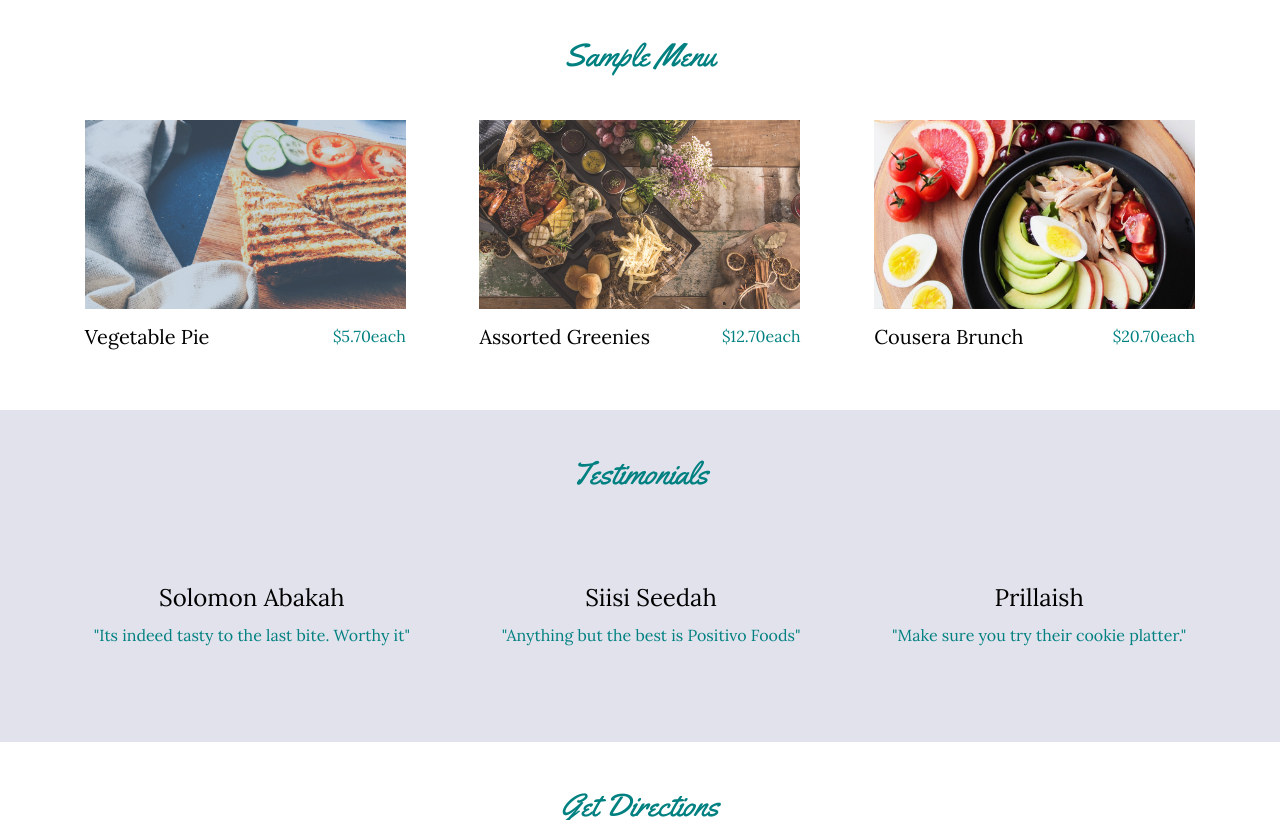
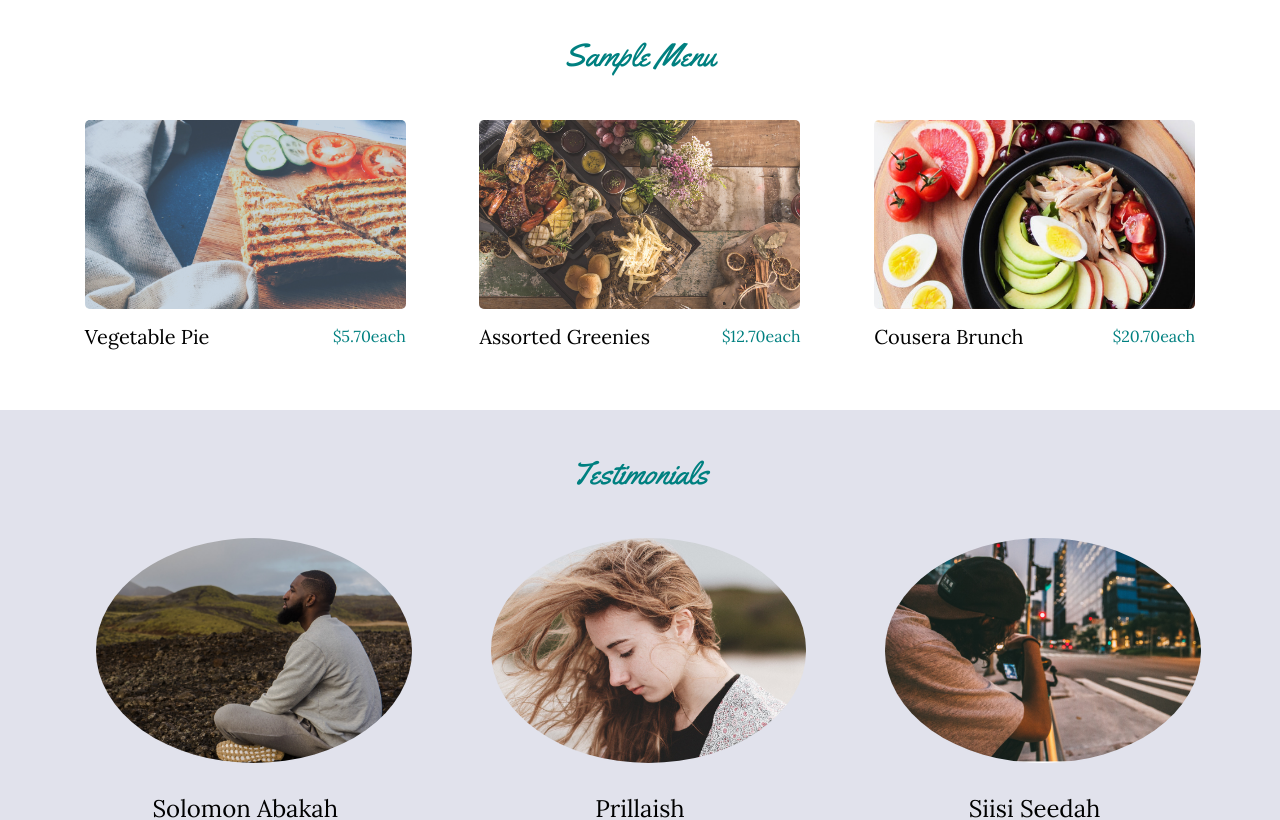
Before and after one commit to Prinesty/PositivoFoods, a plain HTML site: page index.html in a window 1280 px wide. Shown: the part 1980-2800 px from the top of the page. Drawn offline with Linux system fonts and the light colour scheme.

Commit message:
Refreshed

```diff
--- a/index.html
+++ b/index.html
@@ -15,7 +15,7 @@
     </header>
     <!-- Banner of Positivo -->
     <div class="banner">
-      <img src="./resources/images/positivo-logos.png" alt="">
+      <a href="#"><img src="./resources/images/positivo-logos.png" alt=""></a>
     </div>
     <!-- Headline -->
     <div class="headline flex-row">
@@ -87,23 +87,23 @@
       <h2>Testimonials</h2>
       <div class="test-row flex-row">
         <div class="itest">
-          <img src="./resources/images/.png" alt="">
+          <img src="./resources/images/P4.png" alt="">
           <div class="itest-t">
             <h3>Solomon Abakah</h3>
             <p>"Its indeed tasty to the last bite. Worthy it"</p>
           </div>
         </div>
         <div class="itest">
-          <img src="./resources/images/.png" alt="">
+          <img src="./resources/images/P2.png" alt="">
           <div class="itest-t">
-            <h3>Siisi Seedah</h3>
+            <h3>Prillaish</h3>
             <p>"Anything but the best is Positivo Foods"</p>
           </div>
         </div>
         <div class="itest">
-          <img src="./resources/images/.png" alt="">
+          <img src="./resources/images/P3.png" alt="">
           <div class="itest-t">
-            <h3>Prillaish</h3>
+            <h3>Siisi Seedah</h3>
             <p>"Make sure you try their cookie platter."</p>
           </div>
         </div>
@@ -112,7 +112,7 @@
     <!-- Google Map -->
     <div class="map">
       <h2>Get Directions</h2>
-      <img src="./resources/images/map.png" alt="">
+      <img src="./resources/images/.png" alt="">
     </div>
     <!-- Footer with Contact -->
     <footer>
--- a/resources/css/style.css
+++ b/resources/css/style.css
@@ -67,6 +67,8 @@ header {
 
 .banner img {
   margin: 20rem 30rem;
+  border-radius: 10%;
+  border: 1px solid black;
 }
 
 /* Headline Styling */
@@ -147,6 +149,10 @@ header {
   margin-top: 1rem;
 }
 
+.isample img {
+  border-radius: 5px;
+}
+
 /* testimonials */
 .testimonial {
   background-color: #e1e2ec;
@@ -167,17 +173,17 @@ header {
   text-align: center;
 }
 
+.itest img {
+  margin: 0 3rem;
+  width: 80%;
+  border-radius: 50%;
+}
+
 .itest-t p {
   padding-top: 1rem;
 }
 
 /* Google Map Styling */
-.map img {
-  width: 80%;
-  margin: 0 7rem;
-  height: auto;
-}
-
 .map h2 {
   padding: 3rem;
 }
```
Also changed, not shown: resources/images/P2.png (added), resources/images/P3.png (added), resources/images/P4.png (added), resources/images/chips.png (deleted), resources/images/dessert.png (deleted), resources/images/gm.png (deleted), resources/images/positivo-logo.png (deleted), resources/images/salad.png (deleted).
